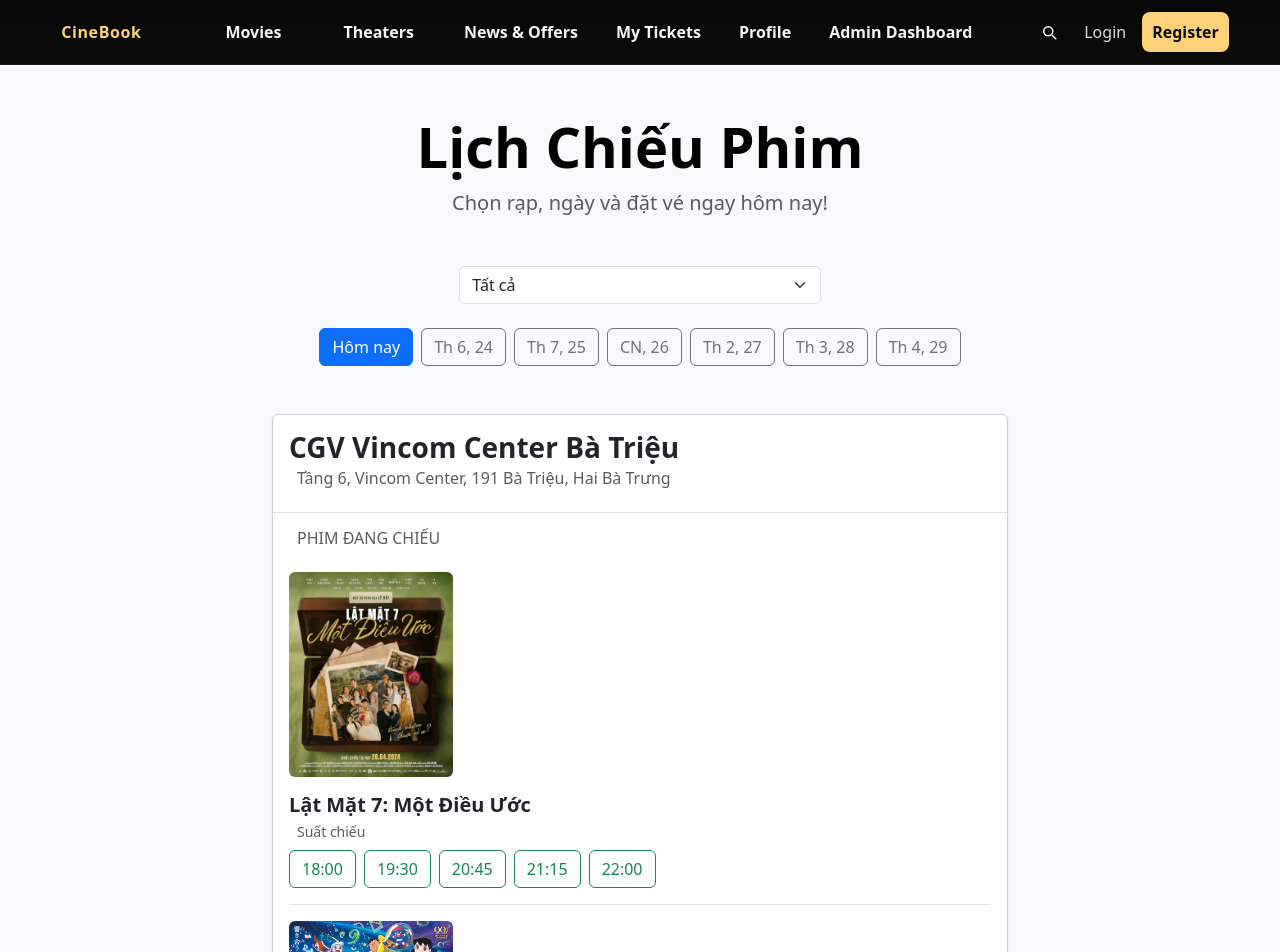
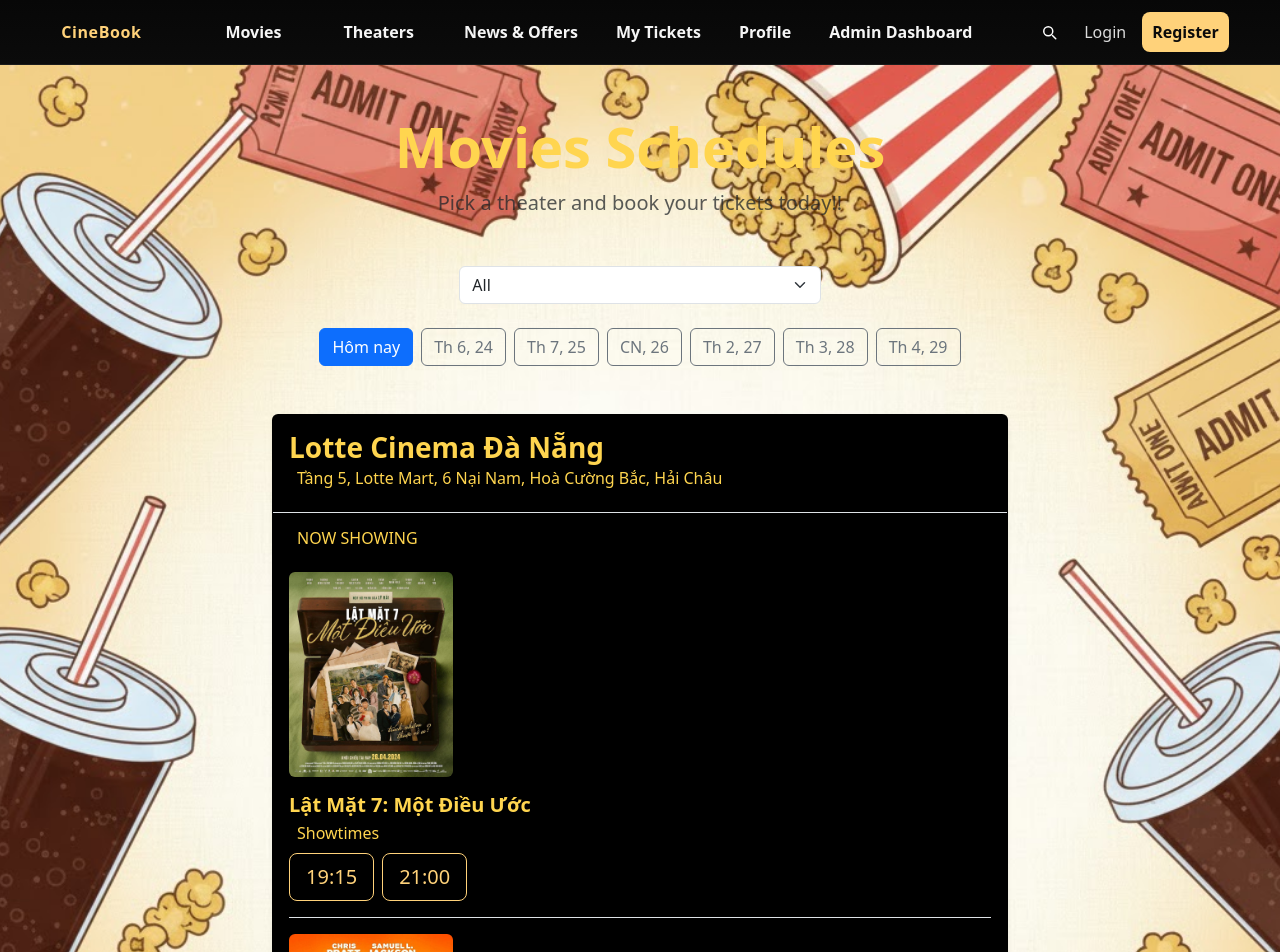
Before and after one commit to M0M0M0M0/T2505E_CineBook_eProject, a React (Vite) app: page /theaters in a window 1280 px wide. Shown: the top 952 px of the page. Built offline with nearby package versions, Linux system fonts and the light colour scheme.

Commit message:
long commit

```diff
--- a/src/pages/NewsAndOffers/News&Offers.css
+++ b/src/pages/NewsAndOffers/News&Offers.css
@@ -25,8 +25,8 @@ body {
 }
 .offer-card:hover {
   transform: translateY(-6px);
-  box-shadow: 0 10px 25px rgba(108, 99, 255, 0.35);
-  border-color: rgba(108, 99, 255, 0.6);
+  box-shadow: 0 10px 25px #ffd449;
+  border-color: #ffd54f;
 }
 
 .offer-card-image {
--- a/src/pages/NewsAndOffers/News&Offers.jsx
+++ b/src/pages/NewsAndOffers/News&Offers.jsx
@@ -147,7 +147,7 @@ const OfferCard = ({ offer, onClick }) => {
         <div className="absolute inset-0 bg-gradient-to-t from-black/60 to-transparent opacity-0 group-hover:opacity-100 transition-opacity duration-300"/>
       </div>
       <div className="p-6 relative">
-        <h3 className="text-xl font-bold text-gray-800 mb-3 group-hover:text-blue-600 transition-colors">{offer.title}</h3>
+        <h3 className="text-xl font-bold text-gray-800 mb-3 group-hover:text-blue-600 transition-colors" style={{ color: '#ffd54f' }}>{offer.title}</h3>
         <p className="text-gray-600 text-sm leading-relaxed">{offer.summary}</p>
         <div className="absolute bottom-0 left-0 right-0 h-1 bg-blue-500 transform scale-x-0 group-hover:scale-x-100 transition-transform duration-300 origin-left"/>
       </div>
@@ -170,8 +170,8 @@ export default function Offers() {
   return (
     <div className=" min-h-screen font-sans">
       <div className="container mx-auto px-4 py-12">
-        <h1 className="page-title text-4xl font-bold text-center text-white mb-8">
-          ƯU ĐÃI ĐẶC BIỆT
+        <h1 className="page-title text-4xl font-bold text-center mb-8" style={{ color: '#ffd54f' }}>
+          SPECIAL OFFERS
         </h1>
         <br/>
         <div className="promotions-grid mt-12">
@@ -189,12 +189,12 @@ export default function Offers() {
         centered
       >
         <Modal.Header closeButton className="border-0 pb-0">
-          <Modal.Title className="text-2xl font-bold text-blue-600">{selectedOffer?.details?.fullTitle}</Modal.Title>
+          <Modal.Title className="text-2xl font-bold text-blue-600"style={{ color: '#ffd54f' }}>{selectedOffer?.details?.fullTitle}</Modal.Title>
         </Modal.Header>
-        <Modal.Body className="px-6">
+        <Modal.Body className="px-6" >
           {selectedOffer && (
-            <div className="space-y-6">
-              <div className="relative rounded-lg overflow-hidden ">
+            <div className="space-y-6" >
+              <div className="relative rounded-lg overflow-hidden " >
                 <img
                   src={selectedOffer.image}
                   alt={selectedOffer.title}
--- a/src/pages/TheaterPage/TheaterPage.jsx
+++ b/src/pages/TheaterPage/TheaterPage.jsx
@@ -5,6 +5,7 @@ import latMatImage from '../../assets/img/lat-mat.jpeg';
 import doraemonImage from '../../assets/img/Doraemon_Movie.jpg';
 import planetApesImage from '../../assets/img/kingdom_of_the_planet_of_the_apes.jpg';
 import garfieldImage from '../../assets/img/The_Garfield_Movie.jpg';
+import backgroundImage from '../../assets/img/background-theater.jpg';
 
 
 
@@ -40,16 +41,16 @@ const theatersData = [
     id: 1,
     name: 'CGV Vincom Center Bà Triệu',
     address: 'Tầng 6, Vincom Center, 191 Bà Triệu, Hai Bà Trưng',
-    region: 'Hà Nội',
+    region: 'Ha Noi',
     movies: [
       {
         id: 101,
         title: 'Lật Mặt 7: Một Điều Ước',
         poster: latMatImage,
         showtimes: [
-          { date: '2025-10-23', times: ['18:00', '19:30', '20:45', '21:15', '22:00'] },
-          { date: '2025-10-24', times: ['18:30', '20:00', '21:45'] },
-          { date: '2025-10-25', times: ['17:45', '19:45', '21:45'] },
+          { date: '2025-10-26', times: ['18:00', '19:30', '20:45', '21:15', '22:00'] },
+          { date: '2025-10-27', times: ['18:30', '20:00', '21:45'] },
+          { date: '2025-10-28', times: ['17:45', '19:45', '21:45'] },
         ],
       },
       {
@@ -57,9 +58,9 @@ const theatersData = [
         title: 'Doraemon: Nobita và Bản Giao Hưởng Địa Cầu',
         poster: doraemonImage,
         showtimes: [
-          { date: '2025-10-23', times: ['17:45', '19:00', '20:10'] },
-          { date: '2025-10-24', times: ['17:00', '19:15'] },
-          { date: '2025-10-25', times: ['18:00', '20:30'] },
+          { date: '2025-10-26', times: ['17:45', '19:00', '20:10'] },
+          { date: '2025-10-27', times: ['17:00', '19:15'] },
+          { date: '2025-10-28', times: ['18:00', '20:30'] },
         ],
       },
       {
@@ -68,7 +69,8 @@ const theatersData = [
         poster: planetApesImage,
         showtimes: [
           { date: '2025-10-26', times: ['19:20', '21:50'] },
-          { date: '2025-10-25', times: ['17:45', '19:45', '21:45'] }
+          { date: '2025-10-27', times: ['17:45', '19:45', '21:45'] },
+          { date: '2025-10-28', times: ['17:45', '19:45', '21:45'] }
         ],
       },
     ],
@@ -77,7 +79,7 @@ const theatersData = [
     id: 2,
     name: 'Lotte Cinema Đà Nẵng',
     address: 'Tầng 5, Lotte Mart, 6 Nại Nam, Hoà Cường Bắc, Hải Châu',
-    region: 'Đà Nẵng',
+    region: 'Da Nang',
     movies: [
        {
         id: 101,
@@ -103,15 +105,18 @@ const theatersData = [
     id: 3,
     name: 'BHD Star Vincom Thảo Điền',
     address: 'Tầng 5, Vincom Mega Mall, 159 Xa lộ Hà Nội, Quận 2',
-    region: 'TP. Hồ Chí Minh',
+    region: 'Ho Chi Minh City',
     movies: [
       {
         id: 101,
         title: 'Lật Mặt 7: Một Điều Ước',
         poster: latMatImage,
         showtimes: [
-          { date: '2025-10-24', times: ['19:00', '20:30', '21:45'] },
-          { date: '2025-10-25', times: ['20:00', '21:30'] },
+          { date: '2025-10-26', times: ['19:00', '20:30', '21:45'] },
+          { date: '2025-10-27', times: ['20:00', '21:30'] },
+          { date: '2025-10-28', times: ['17:45', '19:45', '21:45'] },
+          { date: '2025-10-29', times: ['17:45', '19:45', '21:45'] },
+          { date: '2025-10-30', times: ['17:45', '19:45', '21:45'] }
         ],
       },
        {
@@ -119,9 +124,9 @@ const theatersData = [
         title: 'Garfield: Mèo Béo Siêu Quậy',
         poster: garfieldImage,
         showtimes: [
-          { date: '2025-10-23', times: ['17:15', '19:10'] },
-          { date: '2025-10-24', times: ['18:15', '20:10', '21:05'] },
-          { date: '2025-10-25', times: ['17:45', '19:45', '21:45'] }
+          { date: '2025-10-28', times: ['17:15', '19:10'] },
+          { date: '2025-10-29', times: ['18:15', '20:10', '21:05'] },
+          { date: '2025-10-30', times: ['17:45', '19:45', '21:45'] }
         ],
       },
     ],
@@ -130,15 +135,16 @@ const theatersData = [
     id: 4,
     name: 'Beta Cinema Mỹ Đình',
     address: 'Tầng hầm B1, Golden Palace, Mễ Trì, Nam Từ Liêm',
-    region: 'Hà Nội',
+    region: 'Ha Noi',
     movies: [
        {
         id: 102,
         title: 'Doraemon: Nobita và Bản Giao Hưởng Địa Cầu',
         poster: doraemonImage,
         showtimes: [
-          { date: '2025-10-23', times: ['17:00', '18:00'] },
-          { date: '2025-10-25', times: ['19:30'] },
+          { date: '2025-10-25', times: ['17:00', '18:00'] },
+          { date: '2025-10-27', times: ['19:30'] },
+          { date: '2025-10-29', times: ['17:45', '19:45', '21:45'] }
         ],
       },
       {
@@ -146,8 +152,10 @@ const theatersData = [
         title: 'Hành Tinh Khỉ: Vương Quốc Mới',
         poster: planetApesImage,
         showtimes: [
-          { date: '2025-10-24', times: ['20:20', '22:10'] },
-          { date: '2025-10-25', times: ['17:45', '19:45', '21:45'] }
+          { date: '2025-10-25', times: ['20:20', '22:10'] },
+          { date: '2025-10-27', times: ['17:45', '19:45', '21:45'] },
+          { date: '2025-10-28', times: ['17:45', '19:45', '21:45'] },
+          { date: '2025-10-30', times: ['17:45', '19:45', '21:45'] }
         ],
       },
     ],
@@ -156,15 +164,16 @@ const theatersData = [
     id: 5,
     name: 'Galaxy Cinema Nguyễn Du',
     address: '116 Nguyễn Du, Phường Bến Thành, Quận 1',
-    region: 'TP. Hồ Chí Minh',
+    region: 'Ho Chi Minh City',
     movies: [
        {
         id: 101,
         title: 'Lật Mặt 7: Một Điều Ước',
         poster: latMatImage,
         showtimes: [
-          { date: '2025-10-24', times: ['20:15', '21:00', '22:30'] },
-          { date: '2025-10-25', times: ['17:45', '19:45', '21:45'] }
+          { date: '2025-10-27', times: ['20:15', '21:00', '22:30'] },
+          { date: '2025-10-28', times: ['17:45', '19:45', '21:45'] },
+          { date: '2025-10-29', times: ['17:45', '19:45', '21:45'] }
         ],
       },
        {
@@ -172,9 +181,9 @@ const theatersData = [
         title: 'Garfield: Mèo Béo Siêu Quậy',
         poster: garfieldImage,
         showtimes: [
-          { date: '2025-10-24', times: ['18:45', '19:45'] },
-          { date: '2025-10-25', times: ['17:45', '19:45', '21:45'] },
-          { date: '2025-10-26', times: ['17:45', '19:45', '21:45'] }
+          { date: '2025-10-28', times: ['18:45', '19:45'] },
+          { date: '2025-10-29', times: ['17:45', '19:45', '21:45'] },
+          { date: '2025-10-30', times: ['17:45', '19:45', '21:45'] }
         ],
       },
     ],
@@ -182,7 +191,7 @@ const theatersData = [
 ];
 
 
-const regions = ['Tất cả', ...new Set(theatersData.map(t => t.region))];
+const regions = ['All', ...new Set(theatersData.map(t => t.region))];
 const availableDates = generateDates();
 
 // --- Component con: MovieCard ---
@@ -194,7 +203,7 @@ const MovieCard = ({ movie, selectedDate }) => {
   }
 
   return (
-    <ListGroup.Item className="px-0 py-3">
+    <ListGroup.Item className="px-0 py-3"  style={{ backgroundColor: '#000000ff' }}>
       <Row className="g-3 align-items-start">
         <Col sm={3} m={2}>
           <Image
@@ -206,11 +215,28 @@ const MovieCard = ({ movie, selectedDate }) => {
           />
         </Col>
         <Col xs={9} sm={10}>
-          <h5 className="fw-bold mb-1">{movie.title}</h5>
-          <p className="text-muted small mb-2"><i className="bi bi-clock-fill me-2"></i>Suất chiếu</p>
+          <h5 className="fw-bold mb-1" style={{ color: '#ffd54f' }}>{movie.title}</h5>
+          <p className=" medium mb-2" style={{ color: '#ffd54f' }}><i className="bi bi-clock-fill me-2"></i>Showtimes</p>
           <div className="d-flex flex-wrap gap-2">
             {showtimesForSelectedDate.times.map(time => (
-              <Button key={time} variant="outline-success" size="m">
+              <Button
+                key={time}
+                variant="outline"
+                size="lg"
+                style={{
+                  color: '#ffd27a',
+                  borderColor: '#ffd27a',
+                  transition: 'all 0.3s ease',
+                }}
+                onMouseEnter={(e) => {
+                  e.target.style.boxShadow = '0 0 10px #ffd27a';
+                  e.target.style.backgroundColor = '#ffd27a20';
+                }}
+                onMouseLeave={(e) => {
+                  e.target.style.boxShadow = 'none';
+                  e.target.style.backgroundColor = 'transparent';
+                }}
+              >
                 {time}
               </Button>
             ))}
@@ -228,15 +254,17 @@ const TheaterCard = ({ theater, selectedDate }) => {
   );
 
   return (
-    <Card className="mb-4 shadow-sm">
+    <Card className="mb-4 shadow-sm" style={{ backgroundColor: 'black' }}>
       <Card.Body>
-        <Card.Title as="h3" className="fw-bold">{theater.name}</Card.Title>
-        <Card.Subtitle className="mb-2 text-muted">
-          <i className="bi bi-geo-alt-fill me-2"></i>{theater.address}
+        <Card.Title as="h3" className="fw-bold" style={{ color: '#ffd54f' }}>
+          {theater.name}
+        </Card.Title>
+        <Card.Subtitle className="mb-2" style={{ color: '#ffd54f' }}>
+          <i className="bi bi-geo-alt-fill me-2" ></i>{theater.address}
         </Card.Subtitle>
       </Card.Body>
-      <Card.Body className="border-top">
-        <h4 className="h6 text-uppercase text-muted"><i className="bi bi-film me-2"></i>Phim đang chiếu</h4>
+      <Card.Body className="border-top" style={{ color: '#ffd54f' }}>
+        <h4 className="h6 text-uppercase "><i className="bi bi-film me-2"></i>Now Showing</h4>
         <ListGroup variant="flush">
           {moviesForSelectedDate.length > 0 ? (
             moviesForSelectedDate.map(movie => <MovieCard key={movie.id} movie={movie} selectedDate={selectedDate} />)
@@ -267,11 +295,19 @@ export default function Theaters() {
   }, [selectedRegion, selectedDate]);
 
   return (
-    <div className="bg-light min-vh-100">
+    <div
+      className="width auto"
+      style={{
+        backgroundImage: `url(${backgroundImage})`,
+        backgroundSize: 'cover',
+        backgroundPosition: 'center',
+        backgroundRepeat: 'no-repeat',
+      }}
+    >
       <Container className="py-5">
         <header className="text-center mb-5">
-          <h1 className="display-4 fw-bold text-black">Lịch Chiếu Phim</h1>
-          <p className="lead text-muted">Chọn rạp, ngày và đặt vé ngay hôm nay!</p>
+          <h1 className="display-4 fw-bold " style={{ color: '#ffd54f' }} >Movies Schedules</h1>
+          <p className="lead text-muted">Pick a theater and book your tickets today!!</p>
         </header>
 
         {/* --- Bộ lọc --- */}
@@ -308,9 +344,9 @@ export default function Theaters() {
                   <TheaterCard key={theater.id} theater={theater} selectedDate={selectedDate} />
                 ))
               ) : (
-                <div className="text-center bg-white p-5 rounded shadow-sm">
-                  <h2 className="h4">Không tìm thấy lịch chiếu phù hợp</h2>
-                  <p className="text-muted mt-2">Vui lòng thử chọn khu vực hoặc ngày khác.</p>
+                <div className="text-center bg-black p-5 rounded shadow-sm" style={{ color: '#ffd54f' }}>
+                  <h2 className="h4" >No matching showtimes available. </h2>
+                  <p className=" mt-2">Please try another location or date.</p>
                 </div>
               )}
             </Col>
```
